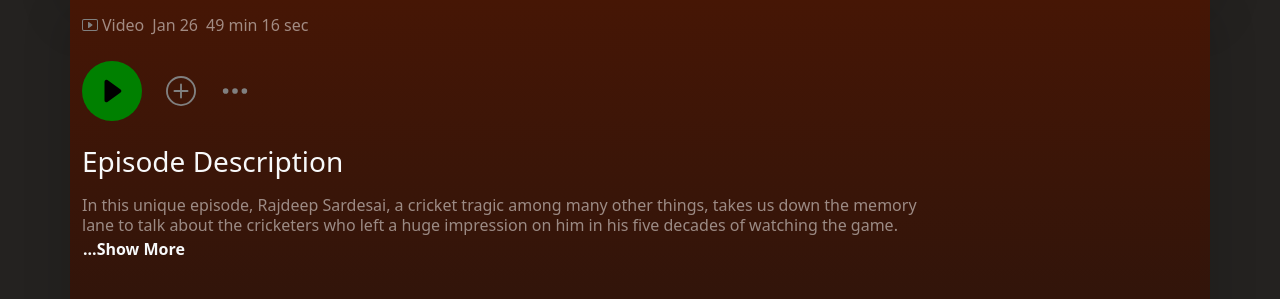
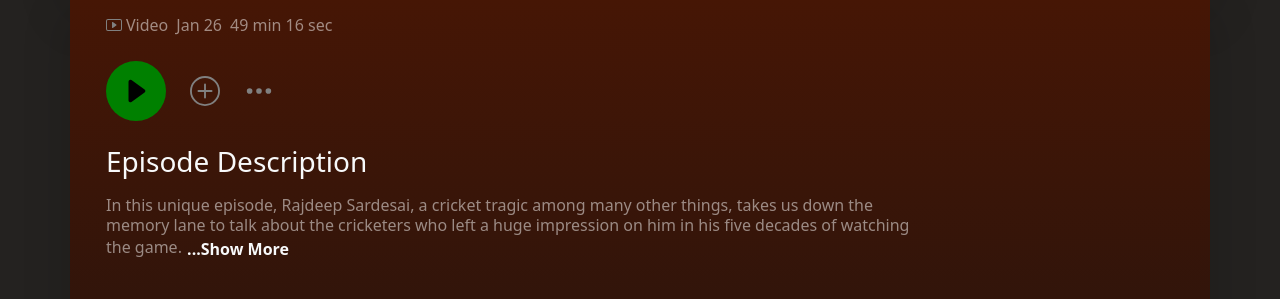
Before and after one commit to Pad-coder/podcast-layout, a plain HTML site: page index.html in a window 1280 px wide. Shown: the part 335-634 px from the top of the page. Drawn offline with nearby package versions, Linux system fonts and the light colour scheme.

Commit message:
Improve layout and styling of podcast section in index.html

```diff
--- a/index.html
+++ b/index.html
@@ -14,9 +14,9 @@
   <section class=" shadow-lg">
     <div class="container  bg-color-red shadow-lg">
       <div class="row justify-content-center align-items-center align-items-md-end pt-3 ">
-        <div class="col-md-4 d-flex justify-content-center justify-content-md-stretch align-items-center">
+        <div class="col-md-4 d-flex justify-content-center justify-content-md-stretch align-items-center p-0 mb-3">
           <img src="https://i.scdn.co/image/ab67656300005f1ffd82e8b2b973cd6ca9e3fba9" alt=" Podcast Cover"
-            class=" img-fluid rounded  mb-3" style="max-width: 100%; height: auto; width: 300px; height: 300px;">
+            class=" img-fluid rounded  " style="max-width: 100%; height: auto; width: 300px; height: 300px;">
 
         </div>
         <div class="col-md-8 d-flex flex-column pb-3">
@@ -34,7 +34,7 @@
 
     </div>
     <div class="container bg-color-red rounded-3 shadow-lg">
-      <div class="row flex-column justify-content-start align-items-start py-3 gap-4  bg-dark-red">
+      <div class="row flex-column justify-content-start align-items-start py-3 ps-0 ps-sm-4 gap-4  bg-dark-red">
         <div class="col-md-8 d-flex justify-content-start  align-items-center gap-2 ">
 
           <span class="text-white-50 fw-medium d-flex align-items-center gap-1"><svg xmlns="http://www.w3.org/2000/svg"
@@ -46,16 +46,16 @@
           <span class="text-white-50 fw-medium  ">Jan 26</span>
           <span class="text-white-50 fw-medium ">49 min 16 sec</span>
         </div>
-        <div class="col-md-4 d-flex justify-content-start align-items-center gap-4">
-          <span><svg xmlns="http://www.w3.org/2000/svg" width="60" height="60" viewBox="0 0 16 16">
+        <div class="col-md-4 d-flex justify-content-start align-items-center gap-4 ">
+          <svg xmlns="http://www.w3.org/2000/svg" width="60" height="60" viewBox="0 0 16 16">
               <!-- Green circle -->
               <circle cx="8" cy="8" r="8" fill="green" />
               <!-- Black play symbol -->
               <path
                 d="M6.271 5.055a.5.5 0 0 1 .52.038l3.5 2.5a.5.5 0 0 1 0 .814l-3.5 2.5A.5.5 0 0 1 6 10.5v-5a.5.5 0 0 1 .271-.445"
                 fill="black" />
-            </svg></span>
-          <span>
+            </svg>
+
             <svg xmlns="http://www.w3.org/2000/svg" width="30" height="30" fill="grey" class="bi bi-plus-circle"
               viewBox="0 0 16 16">
               <path d="M8 15A7 7 0 1 1 8 1a7 7 0 0 1 0 14m0 1A8 8 0 1 0 8 0a8 8 0 0 0 0 16" />
@@ -63,12 +63,12 @@
                 d="M8 4a.5.5 0 0 1 .5.5v3h3a.5.5 0 0 1 0 1h-3v3a.5.5 0 0 1-1 0v-3h-3a.5.5 0 0 1 0-1h3v-3A.5.5 0 0 1 8 4" />
 
             </svg>
-          </span>
-          <span><svg xmlns="http://www.w3.org/2000/svg" width="30" height="30" fill="grey" class="bi bi-three-dots"
+
+          <svg xmlns="http://www.w3.org/2000/svg" width="30" height="30" fill="grey" class="bi bi-three-dots"
               viewBox="0 0 16 16">
               <path
                 d="M3 9.5a1.5 1.5 0 1 1 0-3 1.5 1.5 0 0 1 0 3m5 0a1.5 1.5 0 1 1 0-3 1.5 1.5 0 0 1 0 3m5 0a1.5 1.5 0 1 1 0-3 1.5 1.5 0 0 1 0 3" />
-            </svg></span>
+            </svg>
 
         </div>
         <div class="col-md-12 d-flex flex-column justify-content-start align-items-start gap-2">
```
